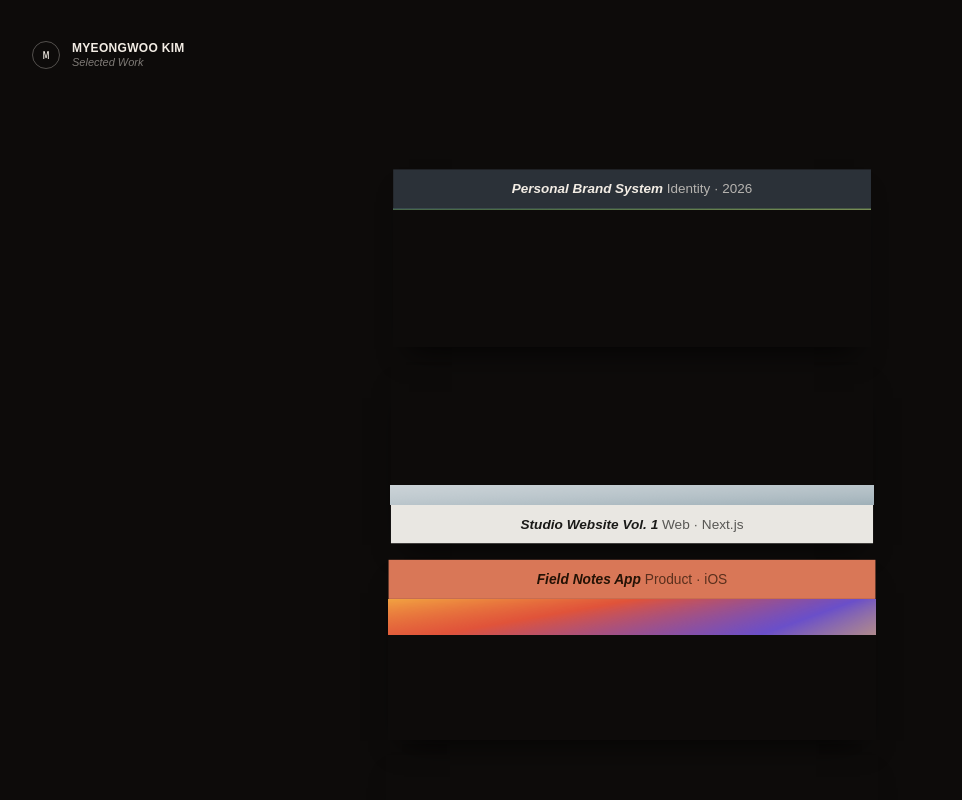
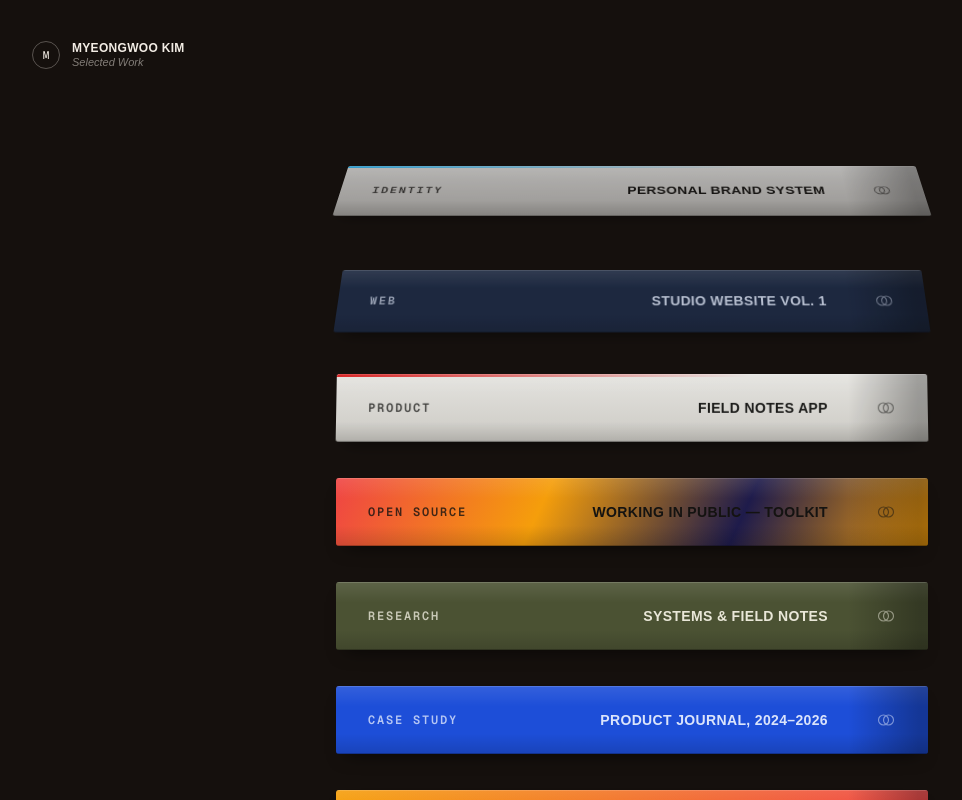
Before and after one commit to REALITYISNEVERWHATITSEEMS/rinwis_web, a Next.js app: page / in a window 1280 px wide. Shown: the top 800 px of the page, without its empty margins (8-970 px from the left). Built offline with nearby package versions, Linux system fonts and the light colour scheme.

Commit message:
Revert to flat spine bars with reference-matched spacing, keep scroll tilt

```diff
--- a/src/app/page.tsx
+++ b/src/app/page.tsx
@@ -3,145 +3,114 @@
 import { useEffect, useRef, useState } from "react";
 
 type Project = {
+  label: string;
   title: string;
-  subtitle: string;
-  bar: string;
-  barText: string;
-  art: string;
+  background: string;
+  color: string;
+  accent?: string;
 };
 
 const projects: Project[] = [
   {
+    label: "IDENTITY",
     title: "Personal Brand System",
-    subtitle: "Identity · 2026",
-    bar: "#2b3138",
-    barText: "#f2ece4",
-    art: "linear-gradient(160deg, #37506b 0%, #4c6b46 60%, #8a9a5b 100%)",
+    background: "linear-gradient(180deg, #d9d9d7 0%, #b7b6b2 100%)",
+    color: "#141311",
+    accent: "#38bdf8",
   },
   {
+    label: "WEB",
     title: "Studio Website Vol. 1",
-    subtitle: "Web · Next.js",
-    bar: "#e9e7e2",
-    barText: "#1a1a18",
-    art: "linear-gradient(160deg, #cfd6da 0%, #9fb0b8 100%)",
+    background: "#1c2a44",
+    color: "#c9d3e6",
   },
   {
+    label: "PRODUCT",
     title: "Field Notes App",
-    subtitle: "Product · iOS",
-    bar: "#d97757",
-    barText: "#241205",
-    art: "linear-gradient(135deg, #f2a341 0%, #e0533a 40%, #6a4fc9 75%, #f5c451 100%)",
+    background: "linear-gradient(180deg, #e7e6e2 0%, #cfcdc7 100%)",
+    color: "#1a1a18",
+    accent: "#dc2626",
   },
   {
+    label: "OPEN SOURCE",
     title: "Working in Public — Toolkit",
-    subtitle: "Open Source",
-    bar: "#2e5fb0",
-    barText: "#e8f0fc",
-    art: "linear-gradient(160deg, #7a4a2b 0%, #c98a4b 100%)",
+    background:
+      "linear-gradient(115deg, #ef4444 0%, #f59e0b 35%, #1e1b4b 68%, #f59e0b 100%)",
+    color: "#141311",
   },
   {
+    label: "RESEARCH",
     title: "Systems & Field Notes",
-    subtitle: "Research",
-    bar: "#1a1a1a",
-    barText: "#e9e7d8",
-    art: "linear-gradient(160deg, #2a2a2a 0%, #0d0d0d 100%)",
+    background: "#4b5233",
+    color: "#e9e7d8",
   },
   {
+    label: "CASE STUDY",
     title: "Product Journal, 2024–2026",
-    subtitle: "Case Study",
-    bar: "#a9c6e8",
-    barText: "#0d1b2e",
-    art: "linear-gradient(160deg, #dce8f5 0%, #9fb7d1 100%)",
+    background: "#1d4ed8",
+    color: "#dbe4fb",
   },
   {
+    label: "COLLAB",
     title: "Get Together — Community Kit",
-    subtitle: "Collaboration",
-    bar: "#8bab4f",
-    barText: "#101a05",
-    art: "linear-gradient(160deg, #a9c95f 0%, #6f8f3a 100%)",
+    background: "linear-gradient(90deg, #f59e0b 0%, #ef4444 100%)",
+    color: "#1c1917",
   },
   {
+    label: "ENGINEERING",
     title: "An Elegant Puzzle — Notes",
-    subtitle: "Engineering",
-    bar: "#3a3632",
-    barText: "#ece9e2",
-    art: "linear-gradient(160deg, #4a4640 0%, #211f1c 100%)",
+    background: "linear-gradient(180deg, #f6f5f2 0%, #d7d4cd 100%)",
+    color: "#1c1917",
   },
 ];
 
-const BASE_TILT = 62;
-const MAX_EXTRA_TILT = 24;
+const MAX_TILT = 78;
+const MAX_SCALE_DROP = 0.08;
 
-function Bar({ project }: { project: Project }) {
+function Spine({ project }: { project: Project }) {
   return (
     <div
-      className="relative z-10 flex h-9 items-center justify-center px-4 text-center sm:h-10"
-      style={{ background: project.bar, color: project.barText }}
+      className="group relative h-16 overflow-hidden rounded-[3px] shadow-[0_10px_18px_-10px_rgba(0,0,0,0.65)] sm:h-[68px]"
+      style={{ background: project.background, color: project.color }}
     >
-      <p className="truncate text-[13px] sm:text-sm">
-        <span className="font-bold italic">{project.title}</span>{" "}
-        <span className="opacity-70">{project.subtitle}</span>
-      </p>
-    </div>
-  );
-}
-
-function Art({
-  project,
-  flip,
-  extraTilt,
-}: {
-  project: Project;
-  flip: boolean;
-  extraTilt: number;
-}) {
-  const angle = Math.min(BASE_TILT + extraTilt, 85);
-  return (
-    <div style={{ perspective: "420px" }}>
-      <div
-        className="h-32 sm:h-36"
+      <span
+        className="pointer-events-none absolute inset-0"
         style={{
-          background: project.art,
-          transform: `rotateX(${flip ? "-" : ""}${angle}deg)`,
-          transformOrigin: flip ? "bottom" : "top",
+          background:
+            "linear-gradient(180deg, rgba(255,255,255,0.10) 0%, rgba(255,255,255,0) 30%, rgba(0,0,0,0) 70%, rgba(0,0,0,0.14) 100%)",
         }}
       />
-    </div>
-  );
-}
+      <span
+        className="pointer-events-none absolute inset-y-0 right-0 w-16 sm:w-20"
+        style={{
+          background: "linear-gradient(90deg, transparent, rgba(0,0,0,0.3) 88%)",
+        }}
+      />
+      {project.accent && (
+        <span
+          className="absolute inset-x-0 top-0 h-[3px]"
+          style={{
+            background: `linear-gradient(90deg, ${project.accent}, transparent 70%)`,
+          }}
+        />
+      )}
+      <span className="pointer-events-none absolute inset-x-0 top-0 h-px bg-white/15" />
+      <span className="pointer-events-none absolute inset-x-0 bottom-0 h-px bg-black/25" />
 
-function Item({
-  project,
-  index,
-  progress,
-  setRef,
-}: {
-  project: Project;
-  index: number;
-  progress: number;
-  setRef: (el: HTMLDivElement | null) => void;
-}) {
-  const artAbove = index % 2 === 1;
-  const extraTilt = progress * MAX_EXTRA_TILT;
-  const scale = 1 - progress * 0.05;
-
-  return (
-    <div
-      ref={setRef}
-      className="overflow-hidden shadow-[0_18px_30px_-16px_rgba(0,0,0,0.8)] transition-transform duration-150 ease-out"
-      style={{ transform: `scale(${scale})` }}
-    >
-      {artAbove ? (
-        <>
-          <Art project={project} flip extraTilt={extraTilt} />
-          <Bar project={project} />
-        </>
-      ) : (
-        <>
-          <Bar project={project} />
-          <Art project={project} flip={false} extraTilt={extraTilt} />
-        </>
-      )}
+      <div className="relative grid h-full grid-cols-[1fr_auto_44px] items-center gap-3 px-5 sm:grid-cols-[1fr_auto_56px] sm:px-8">
+        <span className="truncate font-mono text-[10px] font-semibold uppercase tracking-[0.15em] opacity-80 sm:text-xs">
+          {project.label}
+        </span>
+        <span className="justify-self-center truncate text-center text-xs font-semibold uppercase tracking-wide sm:text-sm">
+          {project.title}
+        </span>
+        <span className="justify-self-end opacity-50">
+          <svg width="20" height="20" viewBox="0 0 24 24" fill="none">
+            <circle cx="9" cy="12" r="6" stroke="currentColor" strokeWidth="1.4" />
+            <circle cx="15" cy="12" r="6" stroke="currentColor" strokeWidth="1.4" />
+          </svg>
+        </span>
+      </div>
     </div>
   );
 }
@@ -159,7 +128,7 @@ function useScrollTilt(count: number) {
         if (!el) return 0;
         const rect = el.getBoundingClientRect();
         const center = rect.top + rect.height / 2;
-        const raw = (vh * 0.55 - center) / (vh * 0.55);
+        const raw = (vh * 0.4 - center) / (vh * 0.4);
         return Math.min(1, Math.max(0, raw));
       });
       setProgress(next);
@@ -187,7 +156,7 @@ export default function Home() {
   const { itemRefs, progress } = useScrollTilt(projects.length);
 
   return (
-    <div className="min-h-screen bg-[#0d0b0a] text-[#f2ece4]">
+    <div className="min-h-screen bg-[#15100d] text-[#f2ece4]">
       <header className="flex items-center gap-3 px-6 pt-10 sm:px-10">
         <span className="flex h-7 w-7 items-center justify-center rounded-full border border-[#f2ece4]/30 font-mono text-[11px]">
           M
@@ -198,19 +167,32 @@ export default function Home() {
         </div>
       </header>
 
-      <main className="mx-auto max-w-xl px-6 py-16 sm:px-10 sm:py-24">
-        <div className="space-y-3">
-          {projects.map((project, i) => (
-            <Item
-              key={project.title}
-              project={project}
-              index={i}
-              progress={progress[i] ?? 0}
-              setRef={(el) => {
-                itemRefs.current[i] = el;
-              }}
-            />
-          ))}
+      <main className="mx-auto max-w-2xl px-6 py-16 sm:px-10 sm:py-24">
+        <div className="space-y-9">
+          {projects.map((project, i) => {
+            const p = progress[i] ?? 0;
+            return (
+              <div
+                key={project.title}
+                ref={(el) => {
+                  itemRefs.current[i] = el;
+                }}
+                style={{
+                  perspective: "800px",
+                }}
+              >
+                <div
+                  style={{
+                    transform: `rotateX(${p * MAX_TILT}deg) scale(${1 - p * MAX_SCALE_DROP})`,
+                    transformOrigin: "top",
+                    opacity: 1 - p * 0.35,
+                  }}
+                >
+                  <Spine project={project} />
+                </div>
+              </div>
+            );
+          })}
         </div>
       </main>
     </div>
```
